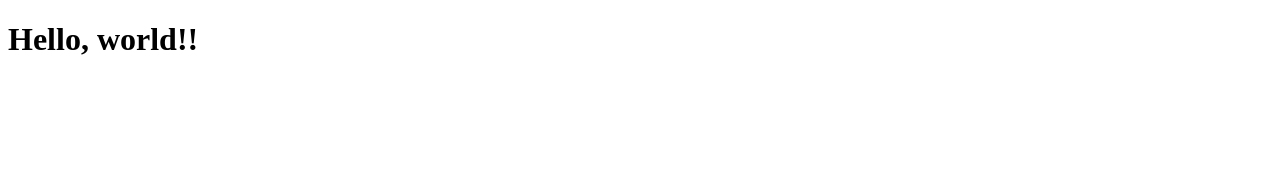
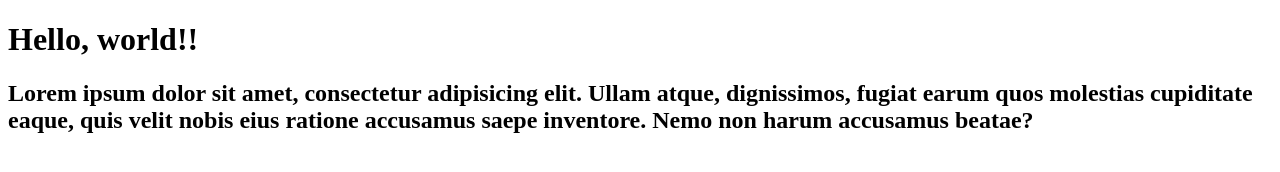
Before and after one commit to mathcrzz/curso-git, a plain HTML site: page index.html in a window 1280 px wide. Drawn offline with Linux system fonts and the light colour scheme.

Commit message:
10º commit, adicionamos h2 com lorem aoindex.html

```diff
--- a/index.html
+++ b/index.html
@@ -9,5 +9,6 @@
     <h1>
         Hello, world!!
     </h1>
+    <h2>Lorem ipsum dolor sit amet, consectetur adipisicing elit. Ullam atque, dignissimos, fugiat earum quos molestias cupiditate eaque, quis velit nobis eius ratione accusamus saepe inventore. Nemo non harum accusamus beatae?</h2>
 </body>
 </html>
```
